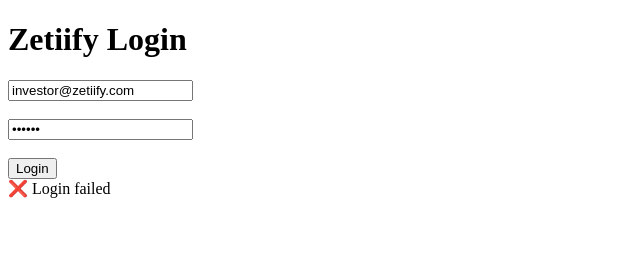
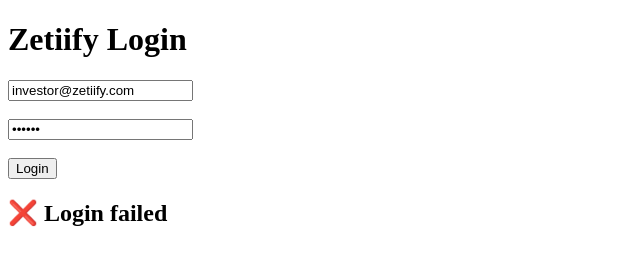
Before and after one commit to shamsheerkhan1987-maker/zetiify, a plain HTML site: page frontend/index.html in a window 1280 px wide. Both pictures are taken after a click on the button "Login". Shown: the whole page, without its empty margins (0-640 px from the left). Drawn offline with Linux system fonts and the light colour scheme; no server answers.

Commit message:
final fix: correct frontend + routing

```diff
--- a/frontend/index.html
+++ b/frontend/index.html
@@ -1,7 +1,7 @@
 <!DOCTYPE html>
 <html>
 <head>
-  <title>Zetiify Login</title>
+  <title>Zetiify</title>
 </head>
 <body>
 
@@ -12,13 +12,13 @@
 
 <button onclick="login()">Login</button>
 
-<div id="status"></div>
+<h2 id="status"></h2>
 <div id="deals"></div>
 
 <script>
 async function login() {
-  const email = document.getElementById("email").value;
-  const password = document.getElementById("password").value;
+  const email = document.getElementById("email").value.trim();
+  const password = document.getElementById("password").value.trim();
 
   const res = await fetch("/api/login", {
     method: "POST",
@@ -28,12 +28,14 @@
     body: JSON.stringify({ email, password })
   });
 
-  if (res.ok) {
-    document.getElementById("status").innerHTML = "✅ Login successful";
-    loadDeals();
-  } else {
-    document.getElementById("status").innerHTML = "❌ Login failed";
+  if (!res.ok) {
+    document.getElementById("status").innerText = "❌ Login failed";
+    return;
   }
+
+  document.getElementById("status").innerText = "✅ Login successful";
+
+  loadDeals();
 }
 
 async function loadDeals() {
```
Also changed, not shown: backend/server.js (+3 -5 lines).
